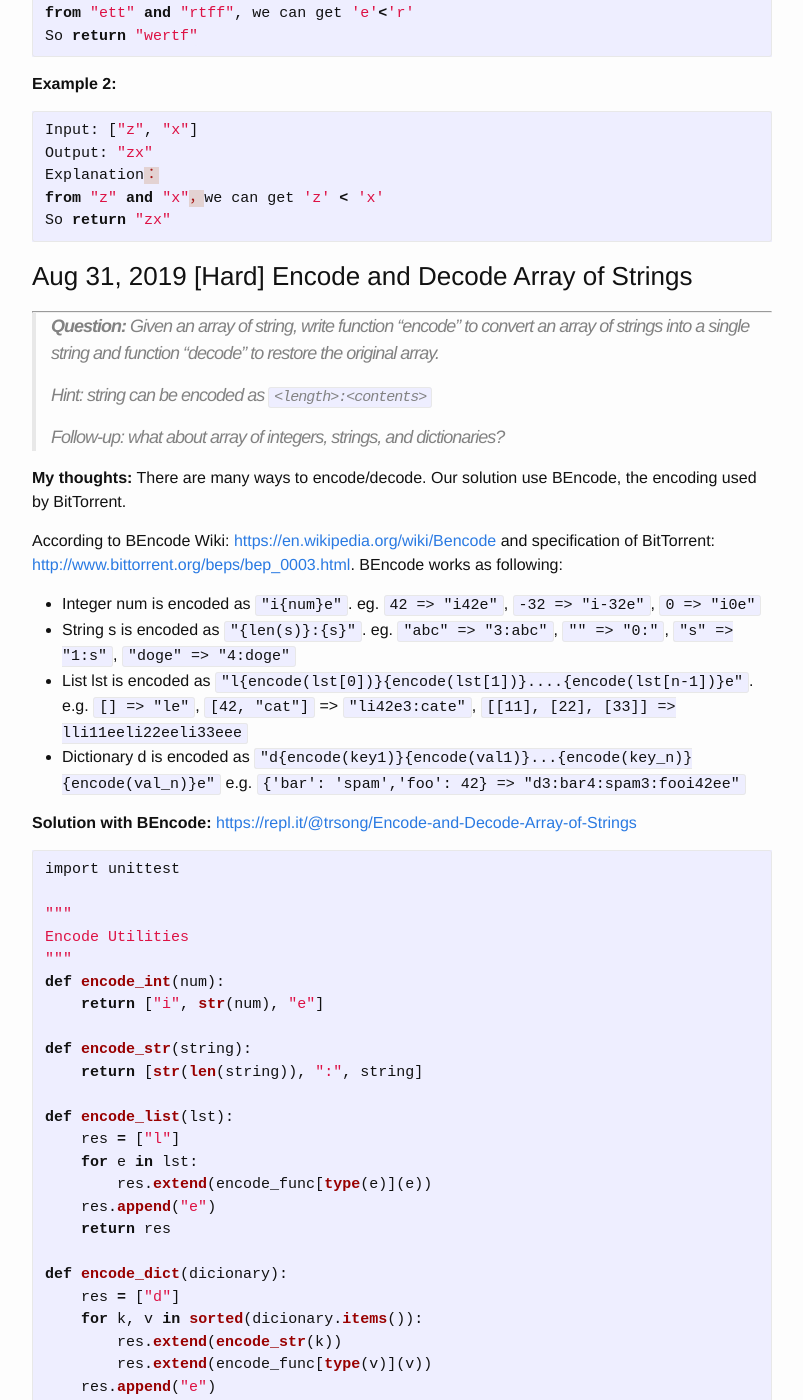
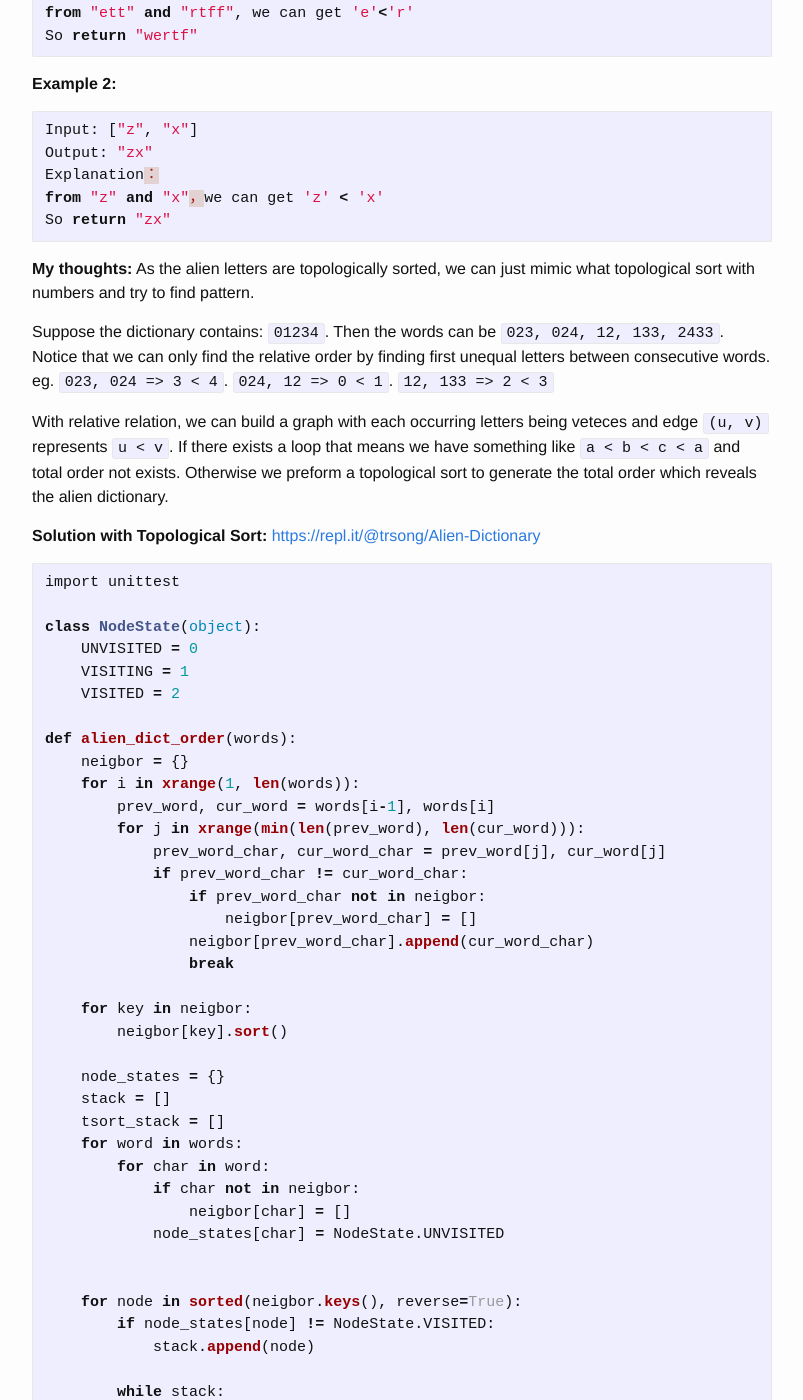
Before and after one commit to trsong/trsong.github.io, a Jekyll site: the page built from _posts/2019-08-01-DailyQuestionsAug.md, in a window 1280 px wide and 1400 px high, scrolled down 2357 px. Shown: the whole window, without its empty margins (238-1041 px from the left). Built offline with Jekyll 4.4.1, drawn with Linux system fonts in a browser that asks for light colours; some of the changed text lies outside the part shown.

Commit message:
Add Answer to Sep 1 Question

````diff
--- a/_posts/2019-08-01-DailyQuestionsAug.md
+++ b/_posts/2019-08-01-DailyQuestionsAug.md
@@ -98,6 +98,130 @@ Output: "zx"
 Explanation：
 from "z" and "x"，we can get 'z' < 'x'
 So return "zx"
+```
+
+**My thoughts:** As the alien letters are topologically sorted, we can just mimic what topological sort with numbers and try to find pattern.
+
+Suppose the dictionary contains: `01234`. Then the words can be `023, 024, 12, 133, 2433`. Notice that we can only find the relative order by finding first unequal letters between consecutive words. eg.  `023, 024 => 3 < 4`.  `024, 12 => 0 < 1`.  `12, 133 => 2 < 3`
+
+With relative relation, we can build a graph with each occurring letters being veteces and edge `(u, v)` represents `u < v`. If there exists a loop that means we have something like `a < b < c < a` and total order not exists. Otherwise we preform a topological sort to generate the total order which reveals the alien dictionary.
+
+
+**Solution with Topological Sort:** [https://repl.it/@trsong/Alien-Dictionary](https://repl.it/@trsong/Alien-Dictionary)
+```py
+import unittest
+
+class NodeState(object):
+    UNVISITED = 0
+    VISITING = 1
+    VISITED = 2
+
+def alien_dict_order(words):
+    neigbor = {}
+    for i in xrange(1, len(words)):
+        prev_word, cur_word = words[i-1], words[i]
+        for j in xrange(min(len(prev_word), len(cur_word))):
+            prev_word_char, cur_word_char = prev_word[j], cur_word[j]
+            if prev_word_char != cur_word_char:
+                if prev_word_char not in neigbor:
+                    neigbor[prev_word_char] = []
+                neigbor[prev_word_char].append(cur_word_char)
+                break
+
+    for key in neigbor:
+        neigbor[key].sort()
+
+    node_states = {}
+    stack = []
+    tsort_stack = []
+    for word in words:
+        for char in word:
+            if char not in neigbor:
+                neigbor[char] = []
+            node_states[char] = NodeState.UNVISITED
+
+
+    for node in sorted(neigbor.keys(), reverse=True):
+        if node_states[node] != NodeState.VISITED:
+            stack.append(node)
+
+        while stack:
+            cur = stack[-1]
+            if node_states[cur] == NodeState.VISITING:
+                node_states[cur] = NodeState.VISITED
+            elif node_states[cur] == NodeState.UNVISITED:
+                node_states[cur] = NodeState.VISITING
+                for nei in neigbor[cur]:
+                    if node_states[nei] == NodeState.VISITING:
+                        return ""
+                    elif node_states[nei] == NodeState.UNVISITED:
+                        stack.append(nei)
+            else:
+                tsort_stack.append(stack.pop())
+
+    top_order = []
+    while tsort_stack:
+        top_order.append(tsort_stack.pop())
+
+    return "".join(top_order)
+
+
+class AlienDictOrderSpec(unittest.TestCase):
+    def test_example1(self):
+        # 01234
+        # wertf
+        # decode array result become 023, 024, 12, 133, 2433
+        self.assertEqual(alien_dict_order(["wrt", "wrf", "er", "ett", "rftt"]), "wertf")
+
+    def test_example2(self):
+        self.assertEqual(alien_dict_order(["z", "x"]), "zx")
+
+    def test_invalid_order(self):
+        self.assertEqual(alien_dict_order(["a", "b", "a"]), "")
+
+    def test_invalid_order2(self):
+        # 012
+        # abc
+        # decode array result become 210, 211, 212, 012
+        self.assertEqual(alien_dict_order(["cba", "cbb", "cbc", "abc"]), "")
+
+    def test_invalid_order3(self):
+        # 012
+        # abc
+        # decode array result become 10, 11, 211, 22, 20
+        self.assertEqual(alien_dict_order(["ba", "bb", "cbb", "cc", "ca"]), "")
+
+    def test_valid_order(self):
+        # 012
+        # abc
+        # decode array result become 01111, 122, 20
+        self.assertEqual(alien_dict_order(["abbbb", "bcc", "ca"]), "abc")
+
+    def test_valid_order2(self):
+        # 0123
+        # bdac
+        # decode array result become 022, 2031, 2032, 320, 321
+        self.assertEqual(alien_dict_order(["baa", "abcd", "abca", "cab", "cad"]), "bdac")
+
+    def test_multiple_valid_result(self):
+        self.assertEqual(alien_dict_order(["edcba"]), "abcde")
+
+    def test_multiple_valid_result2(self):
+        # 01
+        # ab
+        # cd
+        self.assertEqual(alien_dict_order(["aa", "ab", "cc", "cd"]), "abcd")
+
+    def test_multiple_valid_result3(self):
+        # 01
+        # ab
+        #  c
+        #  d
+        self.assertEqual(alien_dict_order(["aaaaa", "aaad", "aab", "ac"]), "abcd")
+
+
+if __name__ == '__main__':
+    unittest.main(exit=False)
 ```
 
 ### Aug 31, 2019 \[Hard\] Encode and Decode Array of Strings
````
